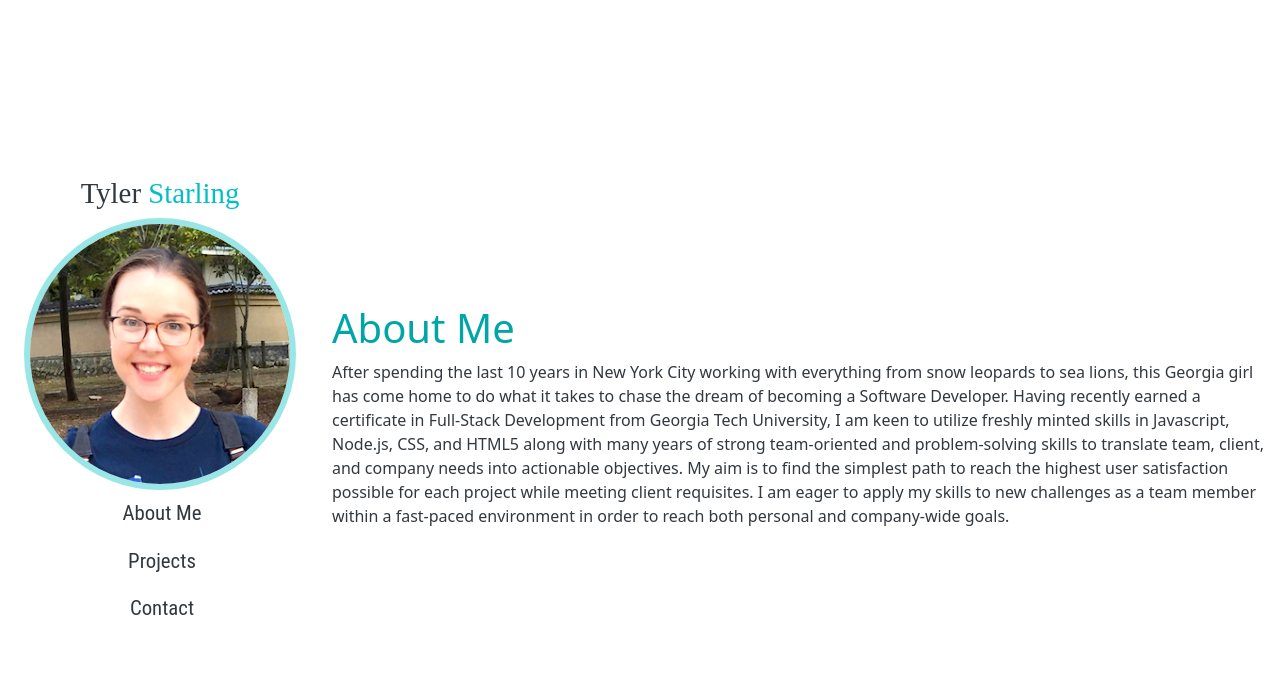
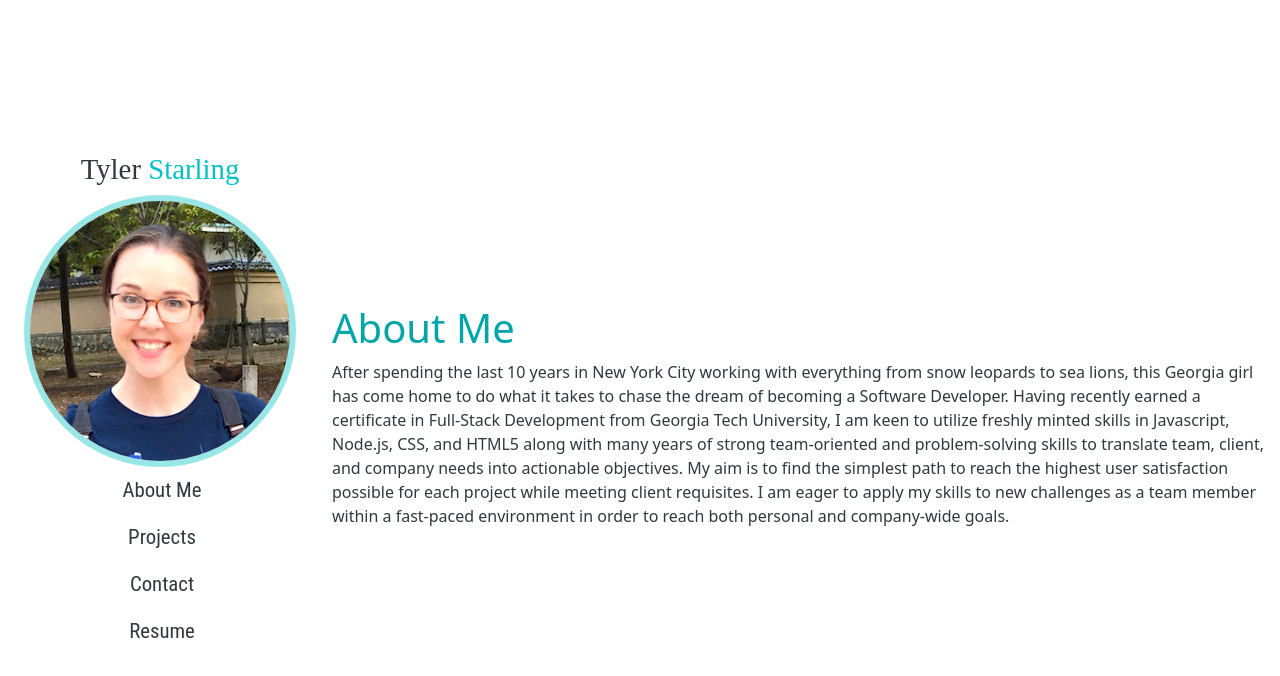
Before and after one commit to teastarling/react-portfolio, a React (Create React App) app: page / in a window 1280 px wide. Shown: the top 676 px of the page. Built offline with nearby package versions, Linux system fonts and the light colour scheme.

Commit message:
resume pdf integrated

```diff
--- a/src/components/NavTabs.js
+++ b/src/components/NavTabs.js
@@ -1,4 +1,5 @@
 import React from 'react';
+import Pdf from '../img/TylerStarlingResume.pdf'
 
 // Here we are using object destructuring assignment to pluck off our variables from the props object
 // We assign them to their own variable names
@@ -29,6 +30,13 @@ function NavTabs({ currentPage, handlePageChange }) {
           <span className="ms-1 d-none d-sm-inline text-decoration-none content-text nav-font">Contact</span>
         </a>
       </li>
+      <li>
+        <a
+          href={Pdf} without rel="noopener noreferrer" target="_blank"
+          className="nav-link px-sm-0 px-2">
+          <span className="ms-1 d-none d-sm-inline text-decoration-none content-text nav-font">Resume</span>
+        </a>
+      </li>
     </ul>
   );
 }
```
Also changed, not shown: 1 other file (tests, documents, lock files or other folders).
